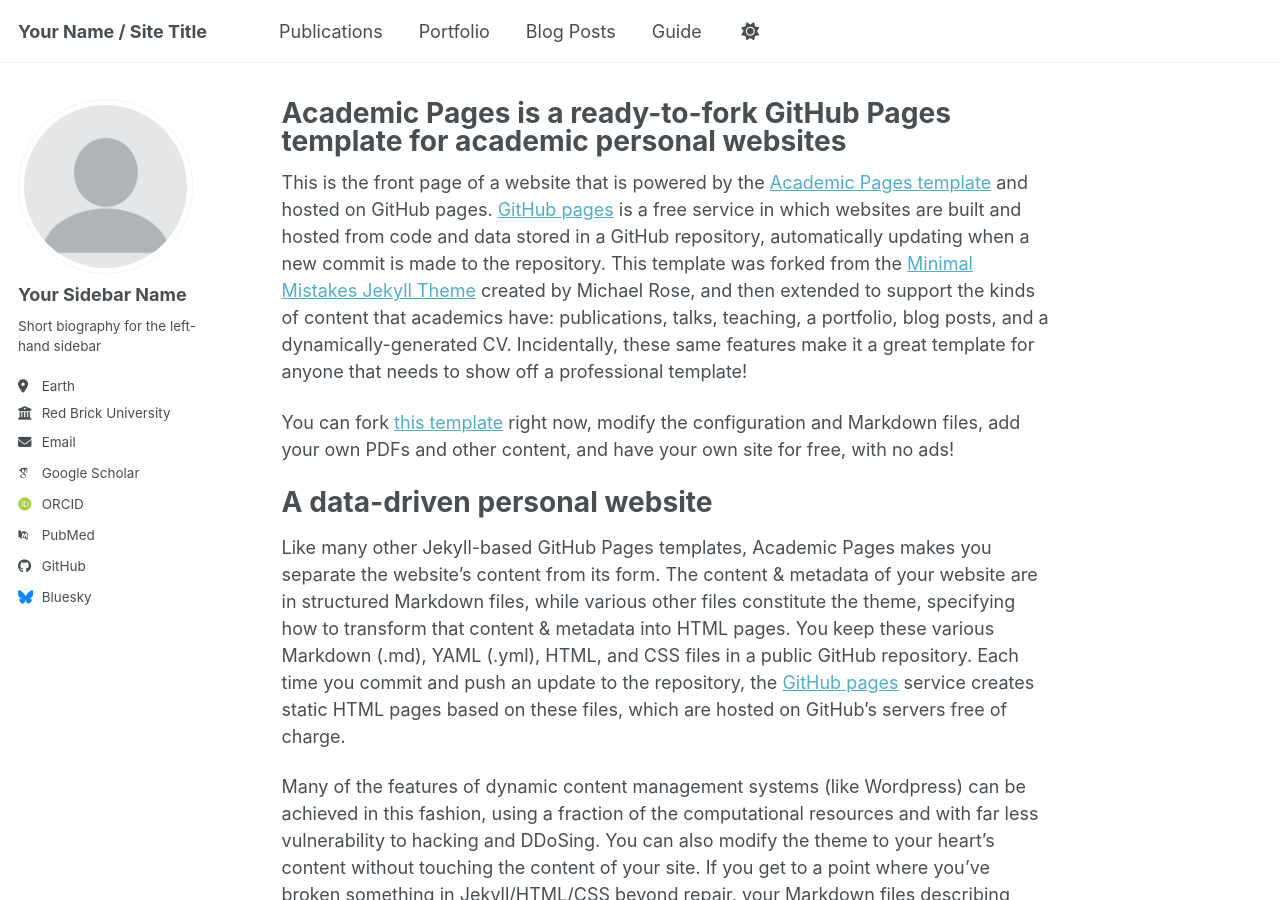
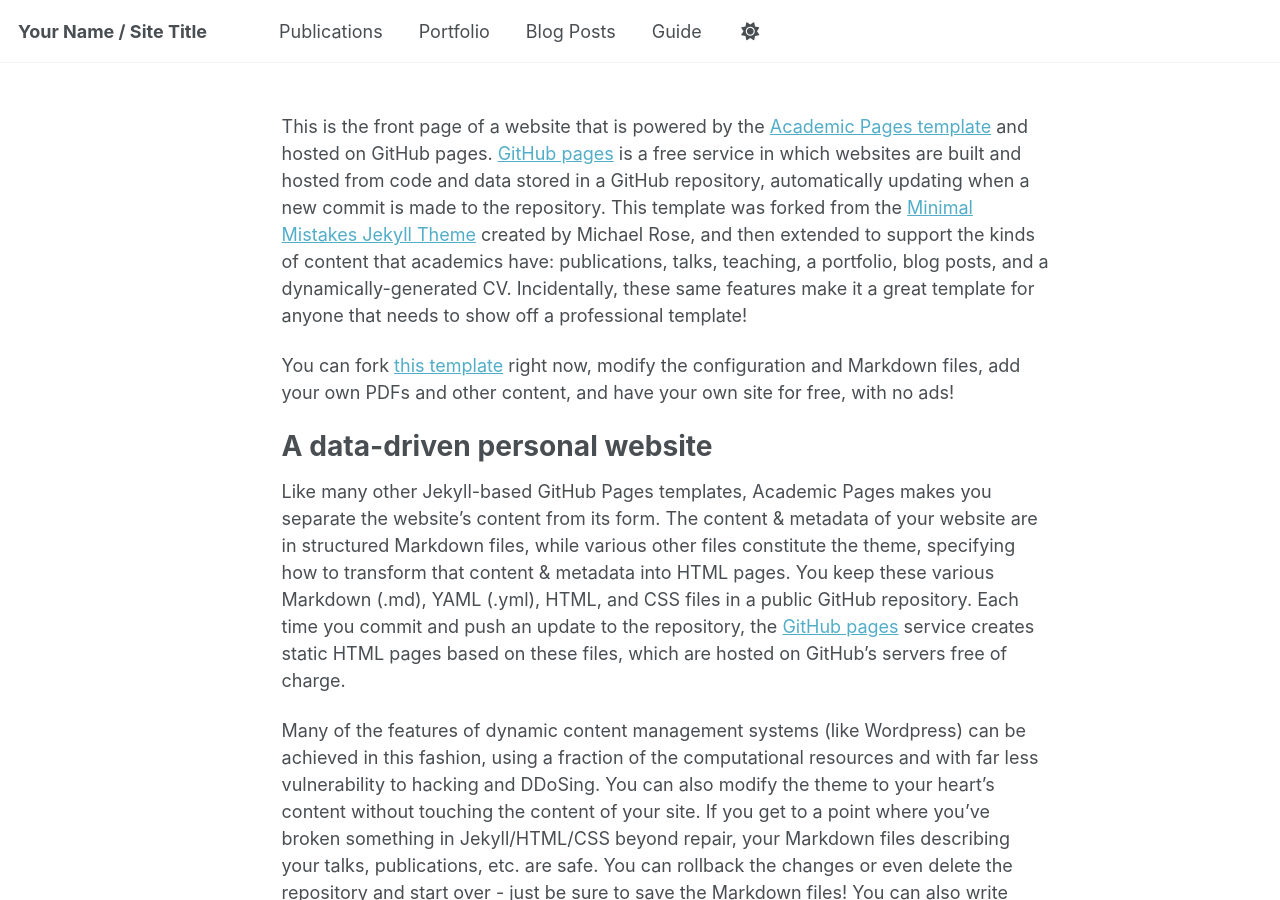
Before and after one commit to zhijiezhang-lab/zhijiezhang-lab.github.io, a Jekyll site: the page built from _pages/about.md, in a window 1280 px wide and 900 px high. Built offline with Jekyll 4.4.1, drawn with Linux system fonts in a browser that asks for light colours; some web fonts are replaced; a script bundle is joined from its source files by our own code; library files that are not in the unit come from our copies.

Commit message:
Update about.md

```diff
--- a/_pages/about.md
+++ b/_pages/about.md
@@ -1,7 +1,7 @@
 ---
 permalink: /
-title: "Academic Pages is a ready-to-fork GitHub Pages template for academic personal websites"
-author_profile: true
+title: ""
+author_profile: false
 redirect_from:
   - /about/
   - /about.html
```
